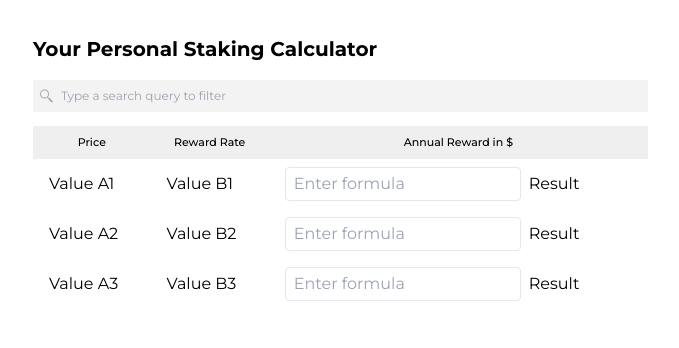
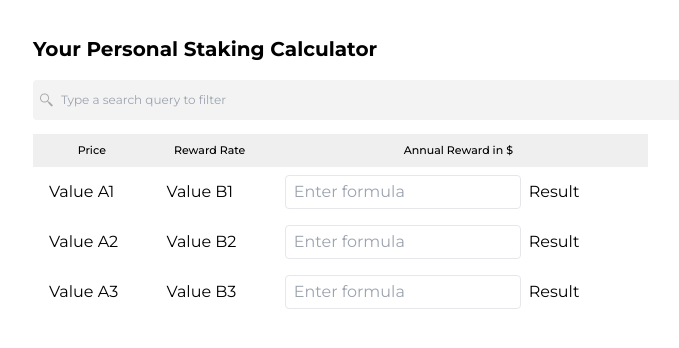
Before and after one commit to puritybirir/staking-calculator, a Next.js app: page / in a window 1280 px wide. Shown: the top 348 px of the page, without its empty margins (191-870 px from the left). Built offline with nearby package versions, Linux system fonts and the light colour scheme.

Commit message:
Add padding in searchbar

```diff
--- a/components/SearchBar.tsx
+++ b/components/SearchBar.tsx
@@ -5,7 +5,7 @@ import searchIcon from '../assets/images/search.svg'
 const SearchBar = () => {
   return (
     <form className='mt-4'>
-      <div className='flex justify-center gap-2 bg-[#F3F3F3] w-[300px] md:w-[615px] py-2 '>
+      <div className='flex justify-center gap-2 bg-[#F3F3F3] w-[300px] md:w-full py-3 rounded'>
         <Image className='ml-[7px]' src={searchIcon} alt='Search Icon' width={13} height={13} />
         <input
           className='w-full bg-[#F3F3F3] text-xs'
```
